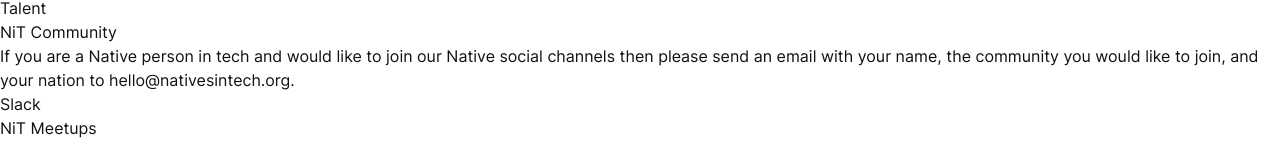
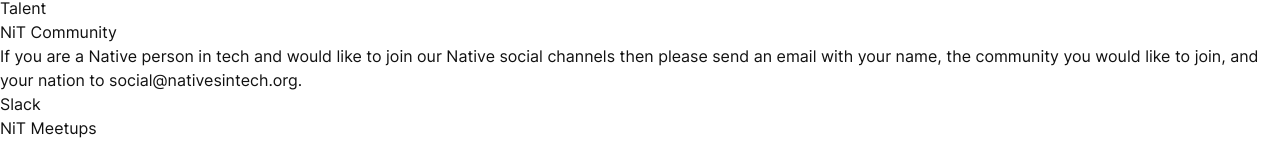
Before and after one commit to nativesintech/nativesintech.org, a Next.js app: page /community in a window 1280 px wide. Shown: the part 328-488 px from the top of the page. Built offline with nearby package versions, Linux system fonts and the light colour scheme; what @tailwindcss/typography would draw is missing.

Commit message:
Replace hello with social email

```diff
--- a/pages/community.tsx
+++ b/pages/community.tsx
@@ -36,8 +36,8 @@
         <h2 className="h2">{f("nitCommunityTitle")}</h2>
         <p className="p">
           {f("nitCommunityBlurb")}{" "}
-          <a className="a" href="mailto:hello@nativesintech.org">
-            hello@nativesintech.org
+          <a className="a" href="mailto:social@nativesintech.org">
+            social@nativesintech.org
           </a>
           .
         </p>
```
